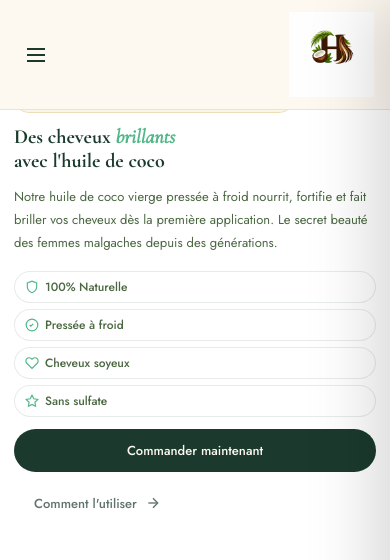
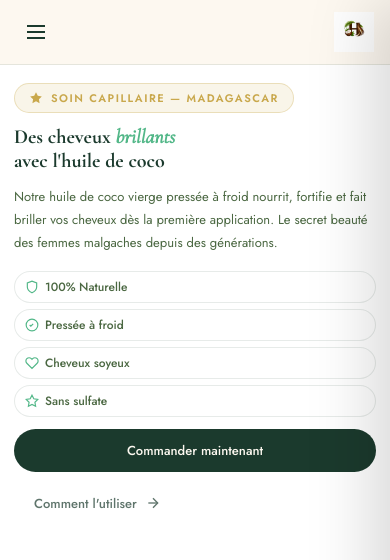
Before and after one commit to TafitaNiainaperline/coco-hair, a plain HTML site: page index.html in a window 390 px wide. Shown: the top 560 px of the page. Drawn offline with nearby package versions, Linux system fonts and the light colour scheme; grey boxes are pictures that could not be loaded.

Commit message:
Reduce header size on mobile to show nav links

```diff
--- a/css/styles.css
+++ b/css/styles.css
@@ -613,7 +613,9 @@ footer { background: var(--green-dark); padding: 80px 60px 40px; }
 }
 
 @media (max-width: 768px) {
-  nav { padding: 14px 20px; }
+  nav { padding: 10px 16px; }
+  nav .logo-wrap img { width: 40px !important; height: 40px !important; }
+  nav .logo-text { font-size: 16px; }
   nav ul { gap: 16px; }
   .hero { flex-direction: column; }
   .hero-left { padding: 30px 20px; }
```
